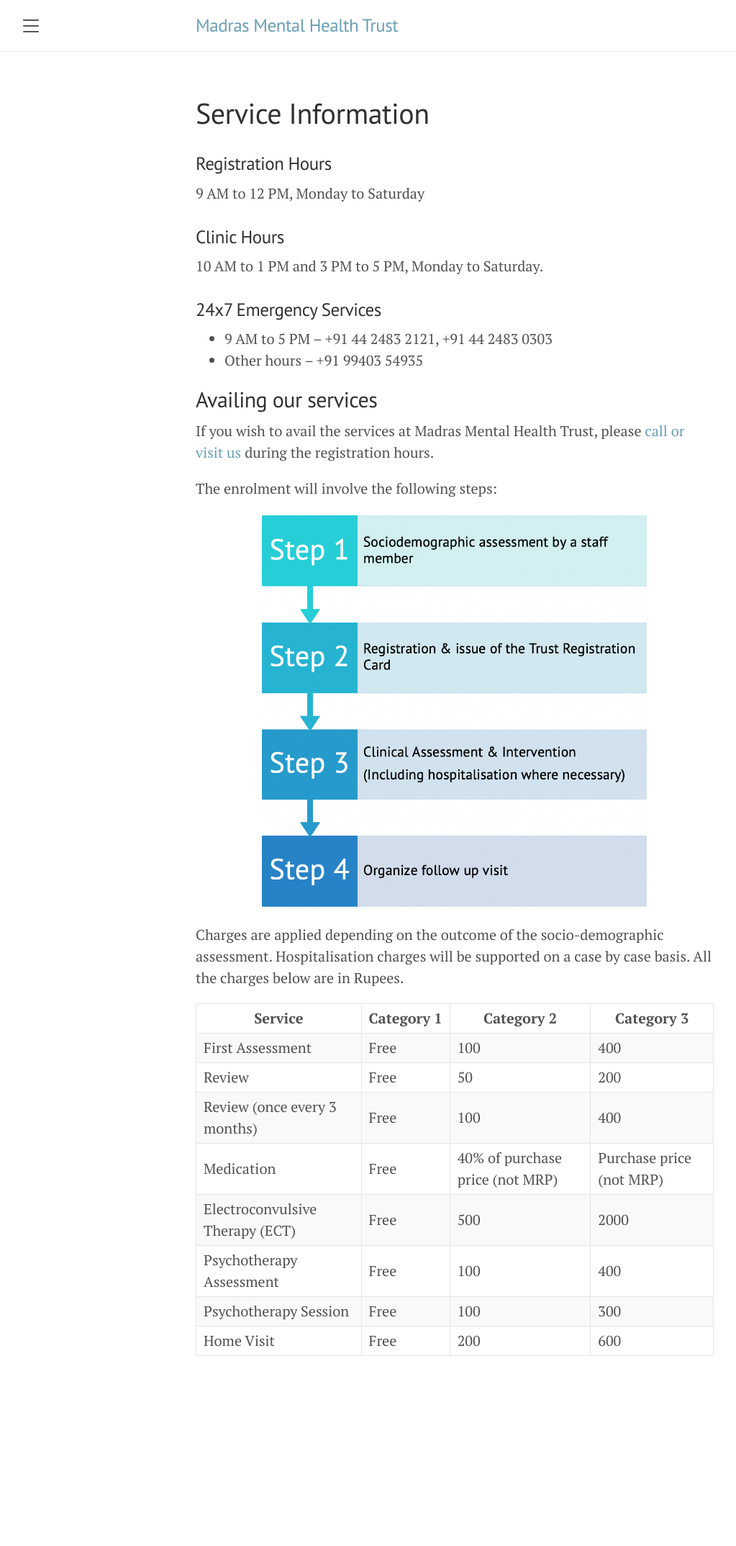
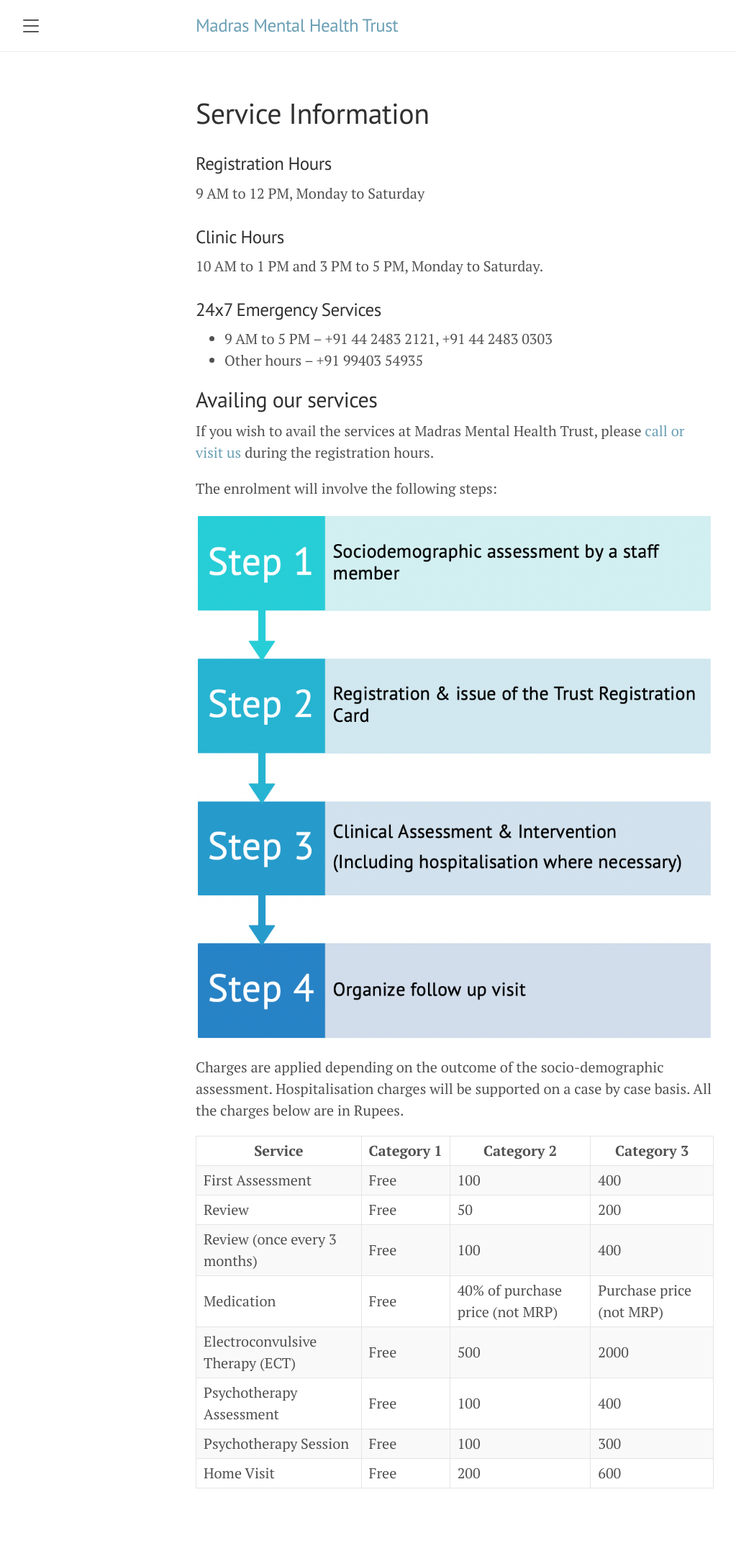
Before and after one commit to mmhtrust/tamil.mmhtrust.github.io, a Jekyll site: the page built from service.md, in a window 1280 px wide. Shown: the whole page at 72% size, without its empty margins (8-1031 px from the left). Built offline with Jekyll 4.4.1, drawn with Linux system fonts in a browser that asks for light colours; before the commit the page ends 1964 px from its top, so only the background shows below that.

Commit message:
Make enrollment image bigger

```diff
--- a/service.md
+++ b/service.md
@@ -24,7 +24,7 @@
 The enrolment will involve the following steps:
 
 <div align="center">
-<img src="public/enrollment.png" width="75%">
+<img src="public/enrollment.png">
 </div>
 
 Charges are applied depending on the outcome of the socio-demographic
```
